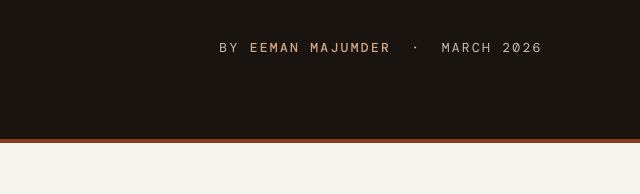
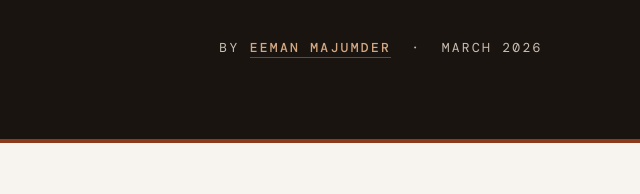
Before and after one commit to Eeman1113/Eeman1113.github.io, a plain HTML site: page posts/why_we_dream.html in a window 1280 px wide. Shown: the part 290-484 px from the top of the page, 259-899 px from the left. Drawn offline with nearby package versions, Linux system fonts and the light colour scheme; a web font is replaced by a local one.

Commit message:
Update why_we_dream.html

```diff
--- a/posts/why_we_dream.html
+++ b/posts/why_we_dream.html
@@ -485,7 +485,7 @@
 <header class="masthead">
   <h1>Why Do We <em>Dream?</em></h1>
   <p class="subtitle">The sleeping brain does not go quiet. It runs. Here is what science, neurology, and evolutionary biology have uncovered about one of the most persistent mysteries in human experience.</p>
-  <p class="byline">By <span>Eeman Majumder</span> &nbsp;·&nbsp; March 2026</p>
+  <p class="byline">By <span><a href="https://eeman1113.github.io" target="_blank" rel="noopener noreferrer" style="color:#d4a882;text-decoration:none;border-bottom:1px solid #d4a88260;padding-bottom:1px;" onmouseover="this.style.opacity='0.7'" onmouseout="this.style.opacity='1'">Eeman Majumder</a></span> &nbsp;·&nbsp; March 2026</p>
 </header>
 
 <div class="article-wrap">
@@ -943,7 +943,7 @@
     <div class="author-card">
       <div class="author-initial">E</div>
       <div>
-        <p class="author-name">Eeman Majumder</p>
+        <p class="author-name"><a href="https://eeman1113.github.io" target="_blank" rel="noopener noreferrer" style="color:var(--paper);text-decoration:none;border-bottom:1px solid var(--accent-light);padding-bottom:1px;" onmouseover="this.style.opacity='0.7'" onmouseout="this.style.opacity='1'">Eeman Majumder</a></p>
         <p class="author-bio">I help computers think.</p>
       </div>
     </div>
```
